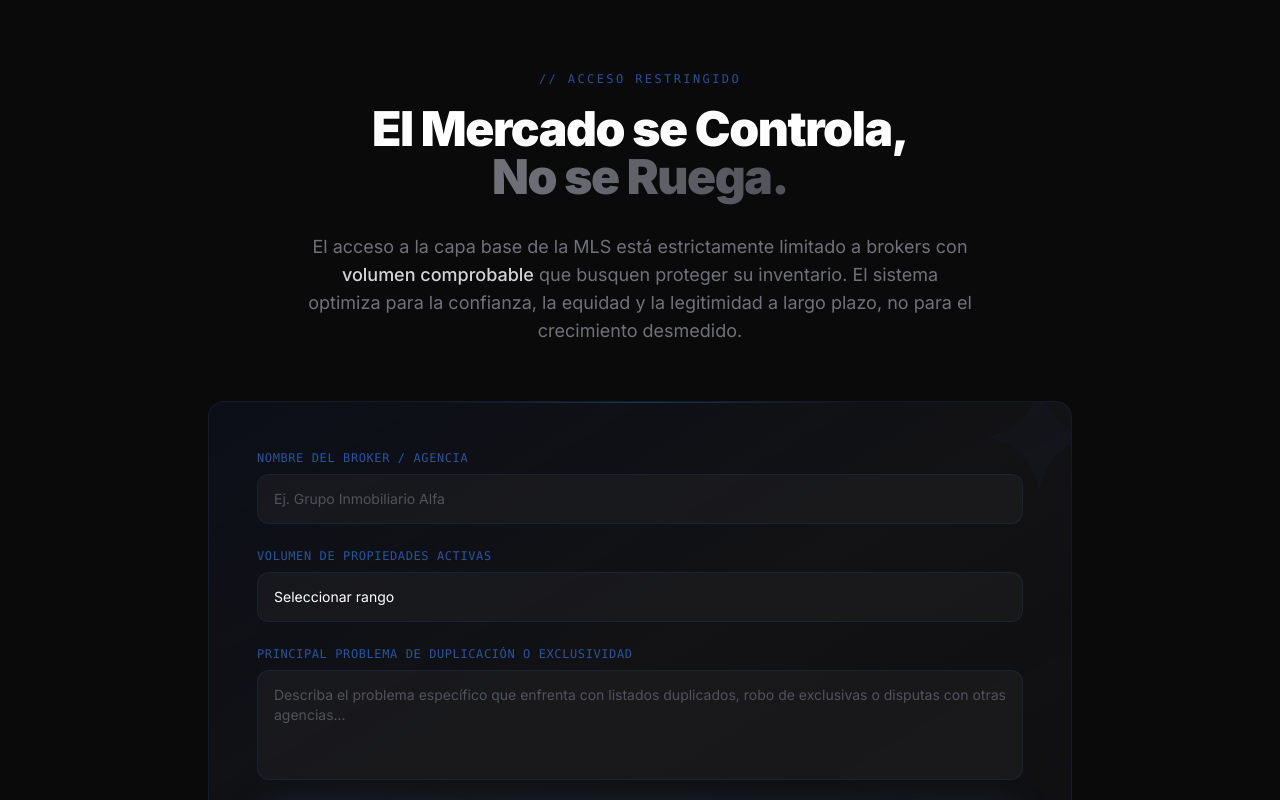
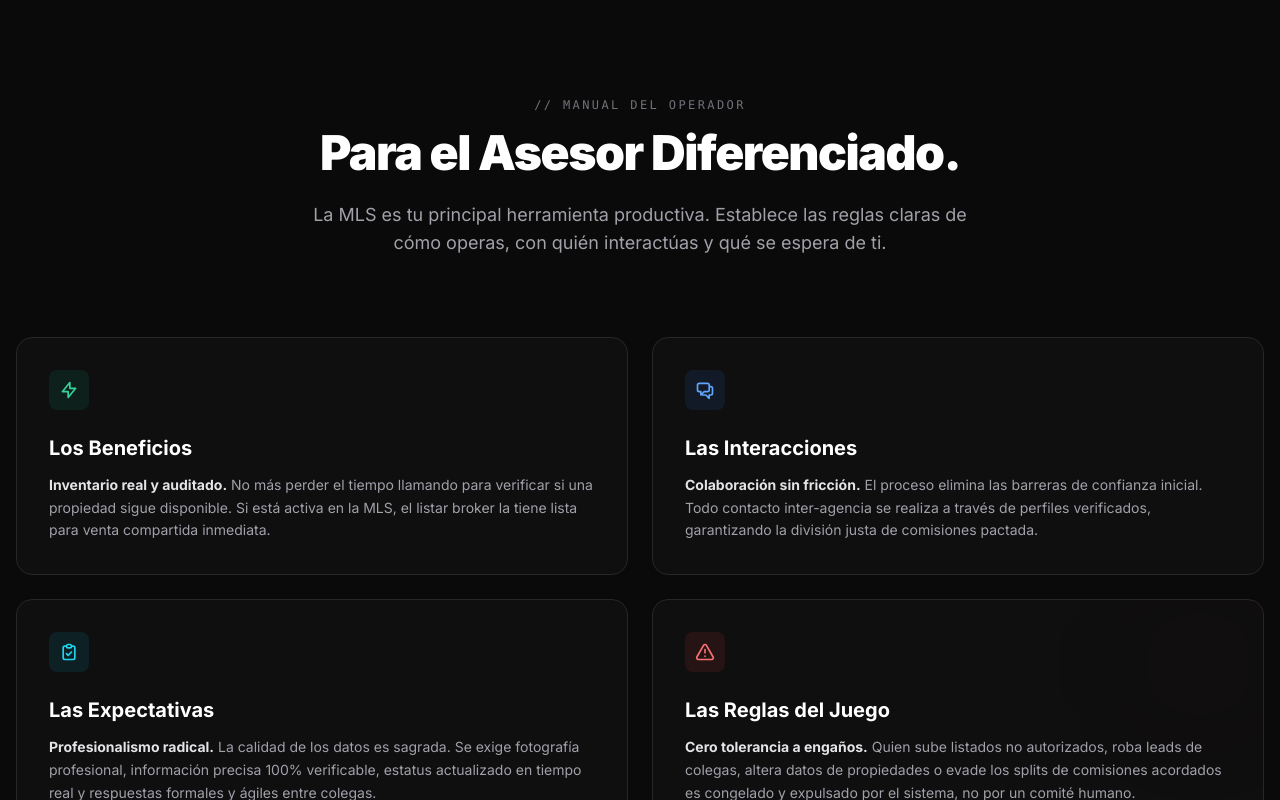
Before and after one commit to bluejaxllc/mls-core, a Next.js app in the folder web/: page / in a window 1280 px wide. Shown: the part 3460-4260 px from the top of the page. Built offline with nearby package versions, Linux system fonts and the light colour scheme.

Commit message:
feat(landing): add Agents section and clarify diff terminology

```diff
--- a/web/app/page.tsx
+++ b/web/app/page.tsx
@@ -354,7 +354,7 @@ export default function LandingPage() {
                                 <div className="space-y-3">
                                     {[
                                         { icon: Eye, label: 'Quién', desc: 'Identidad verificada del actor', color: 'emerald', delay: 0.2 },
-                                        { icon: FileSearch, label: 'Qué', desc: 'Cambio exacto registrado con diff', color: 'cyan', delay: 0.3 },
+                                        { icon: FileSearch, label: 'Qué (El "Diff")', desc: 'Comparación exacta del antes y el después', color: 'cyan', delay: 0.3 },
                                         { icon: Gavel, label: 'Por Qué', desc: 'Regla de gobernanza que se activó', color: 'blue', delay: 0.4 },
                                         { icon: Lock, label: 'Inmutable', desc: 'Registro blindado contra manipulación', color: 'indigo', delay: 0.5 },
                                     ].map((item, i) => (
@@ -395,10 +395,77 @@ export default function LandingPage() {
             </section>
 
             {/* ══════════════════════════════════════════════════════════════
-                SECCIÓN 5: CTA FINAL — EL FILTRO
+                SECCIÓN 5: PARA EL ASESOR — REGLAS DEL JUEGO
+            ══════════════════════════════════════════════════════════════ */}
+            <section className="relative z-10 py-24 md:py-32 px-4 max-w-7xl mx-auto">
+                <div className="absolute top-0 left-1/4 right-1/4 h-px bg-gradient-to-r from-transparent via-blue-800/20 to-transparent"></div>
+
+                <motion.div {...fadeUp(0)} className="text-center mb-16 md:mb-20 pt-8">
+                    <span className="font-mono text-[10px] md:text-xs tracking-[0.2em] text-zinc-500 uppercase block mb-4">
+                        // manual del operador
+                    </span>
+                    <h2 className="text-3xl sm:text-4xl md:text-5xl font-black tracking-[-0.03em] mb-6">
+                        Para el Asesor <span className="text-white">Diferenciado.</span>
+                    </h2>
+                    <p className="text-base md:text-lg text-zinc-400 max-w-2xl mx-auto">
+                        La MLS es tu principal herramienta productiva. Establece las reglas claras de cómo operas, con quién interactúas y qué se espera de ti.
+                    </p>
+                </motion.div>
+
+                <div className="grid grid-cols-1 sm:grid-cols-2 gap-4 md:gap-6">
+                    {/* Beneficios */}
+                    <motion.div {...fadeUp(0.1)} className="bg-zinc-900/40 border border-zinc-800 p-8 rounded-2xl hover:border-emerald-500/30 transition-colors group">
+                        <div className="h-10 w-10 flex items-center justify-center rounded-lg bg-emerald-500/10 text-emerald-400 mb-6 group-hover:scale-110 transition-transform">
+                            <svg className="w-5 h-5" fill="none" viewBox="0 0 24 24" stroke="currentColor"><path strokeLinecap="round" strokeLinejoin="round" strokeWidth={2} d="M13 10V3L4 14h7v7l9-11h-7z" /></svg>
+                        </div>
+                        <h3 className="text-xl font-bold mb-3 text-white">Los Beneficios</h3>
+                        <p className="text-sm text-zinc-400 leading-relaxed">
+                            <strong className="text-zinc-200">Inventario real y auditado.</strong> No más perder el tiempo llamando para verificar si una propiedad sigue disponible. Si está activa en la MLS, el listar broker la tiene lista para venta compartida inmediata.
+                        </p>
+                    </motion.div>
+
+                    {/* Interacciones */}
+                    <motion.div {...fadeUp(0.2)} className="bg-zinc-900/40 border border-zinc-800 p-8 rounded-2xl hover:border-blue-500/30 transition-colors group">
+                        <div className="h-10 w-10 flex items-center justify-center rounded-lg bg-blue-500/10 text-blue-400 mb-6 group-hover:scale-110 transition-transform">
+                            <svg className="w-5 h-5" fill="none" viewBox="0 0 24 24" stroke="currentColor"><path strokeLinecap="round" strokeLinejoin="round" strokeWidth={2} d="M17 8h2a2 2 0 012 2v6a2 2 0 01-2 2h-2v4l-4-4H9a1.994 1.994 0 01-1.414-.586m0 0L11 14h4a2 2 0 002-2V6a2 2 0 00-2-2H5a2 2 0 00-2 2v6a2 2 0 002 2h2v4l.586-.586z" /></svg>
+                        </div>
+                        <h3 className="text-xl font-bold mb-3 text-white">Las Interacciones</h3>
+                        <p className="text-sm text-zinc-400 leading-relaxed">
+                            <strong className="text-zinc-200">Colaboración sin fricción.</strong> El proceso elimina las barreras de confianza inicial. Todo contacto inter-agencia se realiza a través de perfiles verificados, garantizando la división justa de comisiones pactada.
+                        </p>
+                    </motion.div>
+
+                    {/* Expectativas */}
+                    <motion.div {...fadeUp(0.3)} className="bg-zinc-900/40 border border-zinc-800 p-8 rounded-2xl hover:border-cyan-500/30 transition-colors group">
+                        <div className="h-10 w-10 flex items-center justify-center rounded-lg bg-cyan-500/10 text-cyan-400 mb-6 group-hover:scale-110 transition-transform">
+                            <svg className="w-5 h-5" fill="none" viewBox="0 0 24 24" stroke="currentColor"><path strokeLinecap="round" strokeLinejoin="round" strokeWidth={2} d="M9 5H7a2 2 0 00-2 2v12a2 2 0 002 2h10a2 2 0 002-2V7a2 2 0 00-2-2h-2M9 5a2 2 0 002 2h2a2 2 0 002-2M9 5a2 2 0 012-2h2a2 2 0 012 2m-6 9l2 2 4-4" /></svg>
+                        </div>
+                        <h3 className="text-xl font-bold mb-3 text-white">Las Expectativas</h3>
+                        <p className="text-sm text-zinc-400 leading-relaxed">
+                            <strong className="text-zinc-200">Profesionalismo radical.</strong> La calidad de los datos es sagrada. Se exige fotografía profesional, información precisa 100% verificable, estatus actualizado en tiempo real y respuestas formales y ágiles entre colegas.
+                        </p>
+                    </motion.div>
+
+                    {/* Reglas del Juego */}
+                    <motion.div {...fadeUp(0.4)} className="bg-zinc-900/40 border border-zinc-800 p-8 rounded-2xl hover:border-red-500/30 transition-colors group relative overflow-hidden">
+                        <div className="absolute right-0 top-0 w-32 h-32 bg-red-500/[0.03] rounded-full blur-3xl"></div>
+                        <div className="h-10 w-10 flex items-center justify-center rounded-lg bg-red-500/10 text-red-400 mb-6 group-hover:scale-110 transition-transform">
+                            <AlertTriangle className="h-5 w-5" />
+                        </div>
+                        <h3 className="text-xl font-bold mb-3 text-white">Las Reglas del Juego</h3>
+                        <p className="text-sm text-zinc-400 leading-relaxed">
+                            <strong className="text-zinc-200">Cero tolerancia a engaños.</strong> Quien sube listados no autorizados, roba leads de colegas, altera datos de propiedades o evade los splits de comisiones acordados es congelado y expulsado por el sistema, no por un comité humano.
+                        </p>
+                    </motion.div>
+                </div>
+            </section>
+
+            {/* ══════════════════════════════════════════════════════════════
+                SECCIÓN 6: CTA FINAL — EL FILTRO
             ══════════════════════════════════════════════════════════════ */}
             <section id="aplicar" className="relative z-10 py-24 md:py-32 px-4 max-w-4xl mx-auto">
-                <motion.div {...fadeUp(0)} className="text-center mb-4">
+                <div className="absolute top-0 left-1/4 right-1/4 h-px bg-gradient-to-r from-transparent via-blue-800/20 to-transparent"></div>
+                <motion.div {...fadeUp(0)} className="text-center mb-4 pt-8">
                     <span className="font-mono text-[10px] md:text-xs tracking-[0.2em] text-blue-500/60 uppercase">
                         // acceso restringido
                     </span>
```
